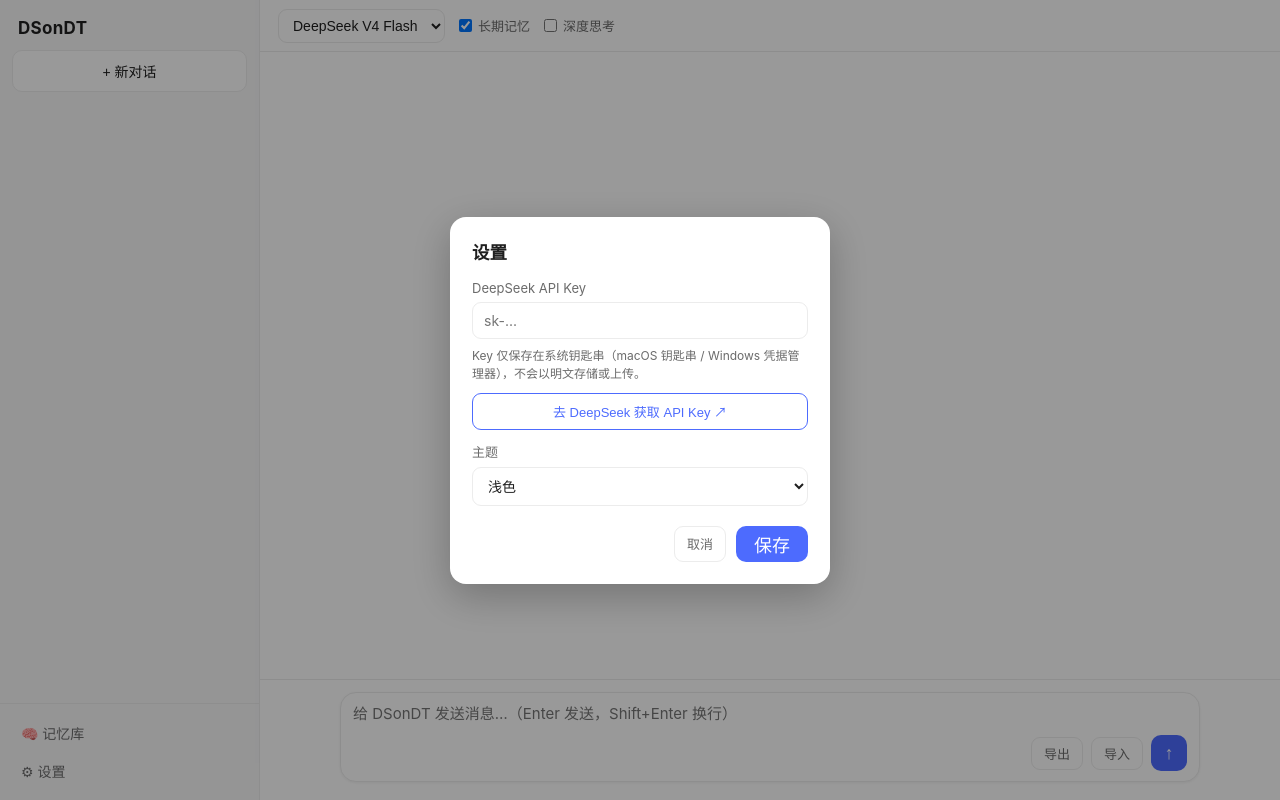
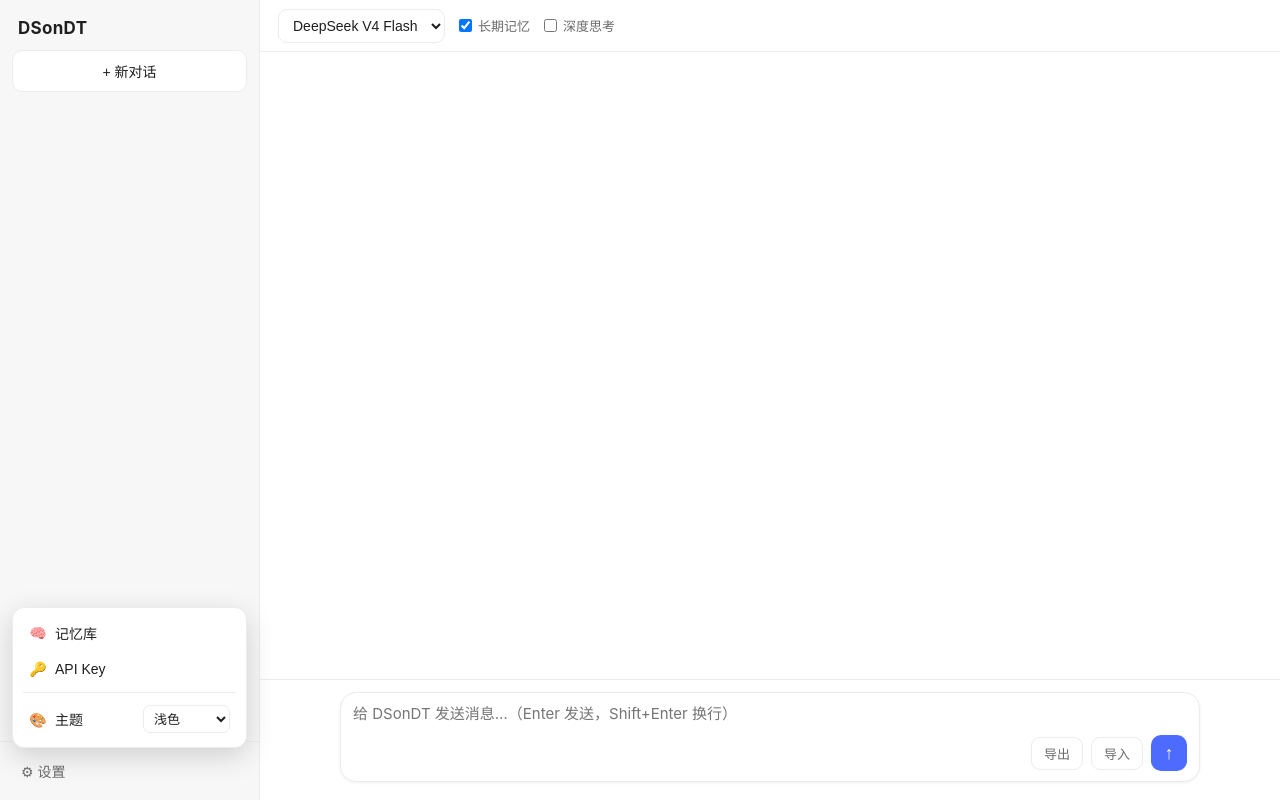
Before and after one commit to wolfprince12/DS-live, a website built with Vite: page src/index.html in a window 1280 px wide. Both pictures are taken after a click on the button "⚙ 设置". Built offline with nearby package versions, Linux system fonts and the light colour scheme.

Commit message:
fix: 外链改用系统浏览器打开；设置改为弹出菜单（记忆库/API Key/主题）
- 新增 Rust 命令 open_url，用系统默认浏览器打开链接（macOS open / Windows start / Linux xdg-open）；
  Tauri WebView 内 window.open 被拦截，导致「去 DeepSeek 获取 API Key」点击无反应
- 左下角合并为单个「⚙ 设置」按钮，点击弹出菜单：记忆库 / API Key，附主题切换行；
  移除侧边栏独立的「记忆库」按钮，主题选择从 API Key 弹窗移入菜单
- 点击菜单外区域或 Esc 关闭菜单

```diff
--- a/src/src/api.js
+++ b/src/src/api.js
@@ -13,6 +13,7 @@
     addMemory: (content) => invoke("add_manual_memory", { content }),
     updateMemory: (id, content) => invoke("update_memory", { id, content }),
     deleteMemory: (id) => invoke("delete_memory", { id }),
+    openUrl: (url) => invoke("open_url", { url }),
     chat: (conversationId, content, model, useMemory, thinking, onToken) => {
         const channel = new Channel();
         channel.onmessage = onToken;
--- a/src/src/api.ts
+++ b/src/src/api.ts
@@ -19,6 +19,7 @@
   updateMemory: (id: number, content: string) =>
     invoke<void>("update_memory", { id, content }),
   deleteMemory: (id: number) => invoke<void>("delete_memory", { id }),
+  openUrl: (url: string) => invoke<void>("open_url", { url }),
   chat: (
     conversationId: number,
     content: string,
--- a/src/src/style.css
+++ b/src/src/style.css
@@ -149,6 +149,77 @@
 .sidebar-footer {
   padding: 10px 12px;
   border-top: 1px solid var(--border);
+  position: relative;
+}
+
+/* ===== 设置弹出菜单 ===== */
+.settings-menu {
+  position: absolute;
+  left: 12px;
+  right: 12px;
+  bottom: 52px;
+  background: var(--bg);
+  border: 1px solid var(--border);
+  border-radius: 12px;
+  box-shadow: 0 8px 28px rgba(0, 0, 0, 0.16);
+  padding: 6px;
+  z-index: 30;
+}
+
+.settings-menu[hidden] {
+  display: none;
+}
+
+.menu-item {
+  display: flex;
+  align-items: center;
+  gap: 8px;
+  width: 100%;
+  padding: 9px 10px;
+  border: none;
+  border-radius: 8px;
+  background: transparent;
+  color: var(--text);
+  font-size: 14px;
+  text-align: left;
+  cursor: pointer;
+}
+
+.menu-item:hover {
+  background: var(--hover);
+}
+
+.menu-icon {
+  width: 18px;
+  display: inline-block;
+  text-align: center;
+}
+
+.menu-sep {
+  height: 1px;
+  background: var(--border);
+  margin: 6px 4px;
+}
+
+.menu-row {
+  display: flex;
+  align-items: center;
+  gap: 8px;
+  padding: 6px 10px 8px;
+  font-size: 14px;
+  color: var(--text);
+}
+
+.menu-select {
+  margin-left: auto;
+  height: 28px;
+  padding: 0 6px;
+  border: 1px solid var(--border);
+  border-radius: 7px;
+  background: var(--bg);
+  color: var(--text);
+  font-size: 13px;
+  cursor: pointer;
 }
 
 .side-btn {
--- a/src/src/ui.js
+++ b/src/src/ui.js
@@ -15,6 +15,7 @@
 let memorySearchEl;
 let memoryNewArea;
 let memoryNewInput;
+let settingsMenu;
 const MODELS = [
     { id: "deepseek-v4-flash", name: "DeepSeek V4 Flash" },
     { id: "deepseek-v4-pro", name: "DeepSeek V4 Pro" },
@@ -38,6 +39,7 @@
     memorySearchEl = document.getElementById("memory-search");
     memoryNewArea = document.getElementById("memory-new");
     memoryNewInput = document.getElementById("memory-new-input");
+    settingsMenu = document.getElementById("settings-menu");
     MODELS.forEach((m) => {
         const o = document.createElement("option");
         o.value = m.id;
@@ -61,14 +63,30 @@
     memoryToggle.addEventListener("change", () => store.setMemory(memoryToggle.checked));
     thinkToggle.addEventListener("change", () => store.setThinking(thinkToggle.checked));
     themeSelect.addEventListener("change", () => store.setTheme(themeSelect.value));
-    document.getElementById("open-settings").addEventListener("click", openSettings);
+    document.getElementById("open-settings").addEventListener("click", (e) => {
+        e.stopPropagation();
+        toggleSettingsMenu();
+    });
+    settingsMenu.addEventListener("click", (e) => e.stopPropagation());
+    document.addEventListener("click", () => closeSettingsMenu());
+    document.addEventListener("keydown", (e) => {
+        if (e.key === "Escape")
+            closeSettingsMenu();
+    });
+    document.getElementById("menu-memory").addEventListener("click", () => {
+        closeSettingsMenu();
+        void openMemory();
+    });
+    document.getElementById("menu-apikey").addEventListener("click", () => {
+        closeSettingsMenu();
+        openSettings();
+    });
     document.getElementById("settings-cancel").addEventListener("click", () => (settingsModal.hidden = true));
     document.getElementById("settings-save").addEventListener("click", saveSettings);
-    document.getElementById("get-key-btn").addEventListener("click", () => window.open(DEEPSEEK_KEY_URL, "_blank"));
+    document.getElementById("get-key-btn").addEventListener("click", () => void openKeyPage());
     document.getElementById("export-btn").addEventListener("click", exportCurrent);
     document.getElementById("import-btn").addEventListener("click", () => document.getElementById("import-file").click());
     document.getElementById("import-file").addEventListener("change", importFile);
-    document.getElementById("open-memory").addEventListener("click", () => void openMemory());
     document.getElementById("memory-close").addEventListener("click", () => (memoryModal.hidden = true));
     document.getElementById("memory-add").addEventListener("click", () => {
         memoryNewArea.hidden = !memoryNewArea.hidden;
@@ -103,7 +121,20 @@
       </div>
       <div class="conv-list" id="conv-list"></div>
       <div class="sidebar-footer">
-        <button id="open-memory" class="side-btn">🧠 记忆库</button>
+        <div class="settings-menu" id="settings-menu" hidden>
+          <button class="menu-item" id="menu-memory"><span class="menu-icon">🧠</span>记忆库</button>
+          <button class="menu-item" id="menu-apikey"><span class="menu-icon">🔑</span>API Key</button>
+          <div class="menu-sep"></div>
+          <div class="menu-row">
+            <span class="menu-icon">🎨</span>
+            <span>主题</span>
+            <select id="theme-select" class="menu-select">
+              <option value="light">浅色</option>
+              <option value="dark">深色</option>
+              <option value="system">跟随系统</option>
+            </select>
+          </div>
+        </div>
         <button id="open-settings" class="side-btn">⚙ 设置</button>
       </div>
     </aside>
@@ -129,17 +160,10 @@
   </div>
   <div class="modal-mask" id="settings-modal" hidden>
     <div class="modal">
-      <h3>设置</h3>
-      <label>DeepSeek API Key</label>
+      <h3>DeepSeek API Key</h3>
       <input type="password" id="api-key-input" placeholder="sk-..." />
       <div class="tip">Key 仅保存在系统钥匙串（macOS 钥匙串 / Windows 凭据管理器），不会以明文存储或上传。</div>
       <button id="get-key-btn" class="link-btn">去 DeepSeek 获取 API Key ↗</button>
-      <label>主题</label>
-      <select id="theme-select">
-        <option value="light">浅色</option>
-        <option value="dark">深色</option>
-        <option value="system">跟随系统</option>
-      </select>
       <div class="modal-actions">
         <button id="settings-cancel" class="ghost-btn">取消</button>
         <button id="settings-save" class="send-btn" style="width:auto;padding:0 18px;height:36px;">保存</button>
@@ -315,17 +339,30 @@
     inputEl.style.height = "auto";
     inputEl.style.height = Math.min(inputEl.scrollHeight, 180) + "px";
 }
+function toggleSettingsMenu() {
+    settingsMenu.hidden = !settingsMenu.hidden;
+}
+function closeSettingsMenu() {
+    settingsMenu.hidden = true;
+}
 function openSettings() {
     settingsModal.hidden = false;
     apiKeyInput.value = "";
-    themeSelect.value = store.theme;
+    apiKeyInput.focus();
+}
+async function openKeyPage() {
+    try {
+        await api.openUrl(DEEPSEEK_KEY_URL);
+    }
+    catch (e) {
+        alert(`无法打开浏览器：${e}\n请手动访问 ${DEEPSEEK_KEY_URL}`);
+    }
 }
 async function saveSettings() {
     const key = apiKeyInput.value.trim();
     if (key) {
         await api.setApiKey(key);
     }
-    store.setTheme(themeSelect.value);
     settingsModal.hidden = true;
 }
 async function exportCurrent() {
```
Also changed, not shown: src/src/ui.ts (+52 -14 lines), 1 other file.
